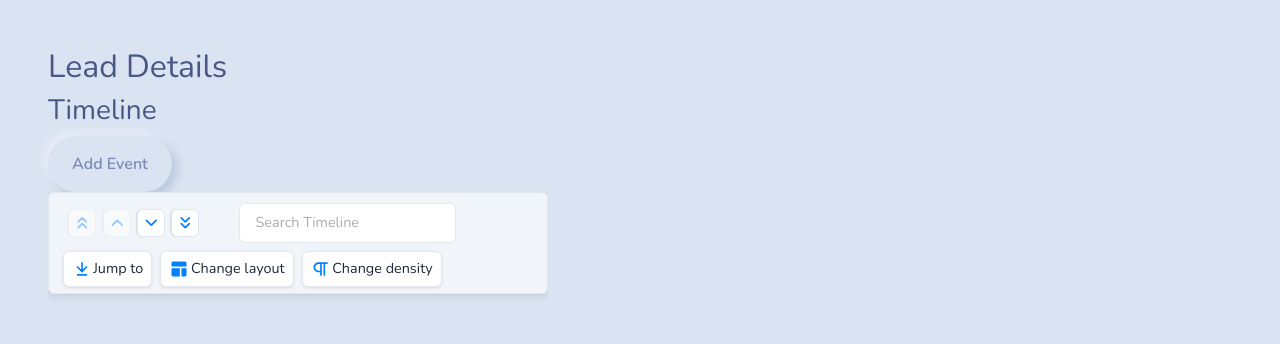
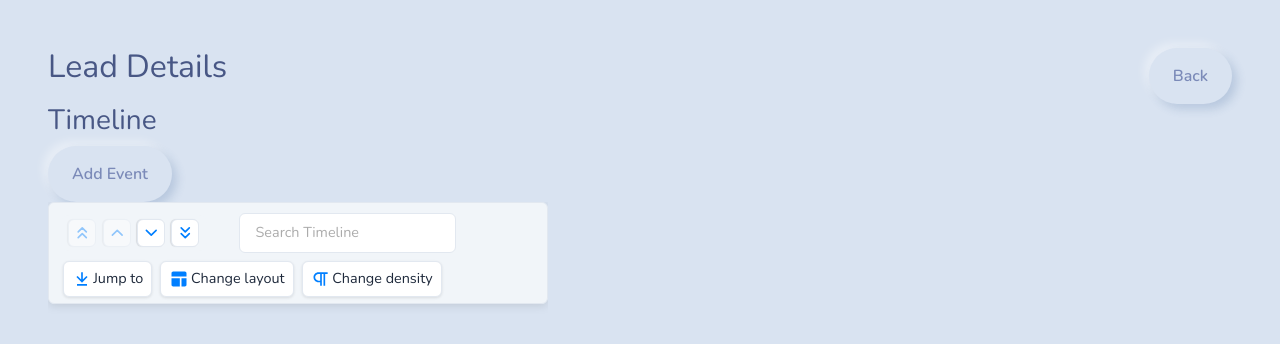
Before and after one commit to tmchuynh/Real-Estate-CRM, a React (Create React App) app in the folder client/: page /lead_details/1 in a window 1280 px wide. Shown: the top 344 px of the page. Built offline with nearby package versions, Linux system fonts and the light colour scheme.

Commit message:
🚀 feat(LeadDetails.jsx): add back button to LeadDetails view The back button allows the user to navigate back to the leads page. The useNavigate hook from react-router-dom is used to navigate to the leads page when the button is clicked.

```diff
--- a/client/src/views/LeadDetails.jsx
+++ b/client/src/views/LeadDetails.jsx
@@ -1,6 +1,6 @@
 import React, { useState } from 'react';
 import { Button, Form } from 'react-bootstrap'
-
+import { useNavigate } from 'react-router-dom';
 import { Chrono } from "react-chrono";
 
 function Timeline({ items }) {
@@ -12,6 +12,7 @@ function Timeline({ items }) {
 }
 
 const LeadDetails = ({ index }) => {
+    const navigate = useNavigate();
     const [timeline, setTimeline] = useState([]);
     const [showForm, setShowForm] = useState(false);
     const [event, setEvent] = useState('');
@@ -23,9 +24,17 @@ const LeadDetails = ({ index }) => {
         setEvent('');
     };
 
+    const goBack = () => {
+        navigate("/leads")
+    }
+
     return (
         <div>
+            <div className="d-flex justify-content-between">
+
             <h2>Lead Details</h2>
+            <Button onClick={goBack}>Back</Button>
+            </div>
             {/* <p>Name: {index.name}</p>
             <p>Email: {index.email}</p>
             <p>Phone Number: {index.phone}</p> */}
```
